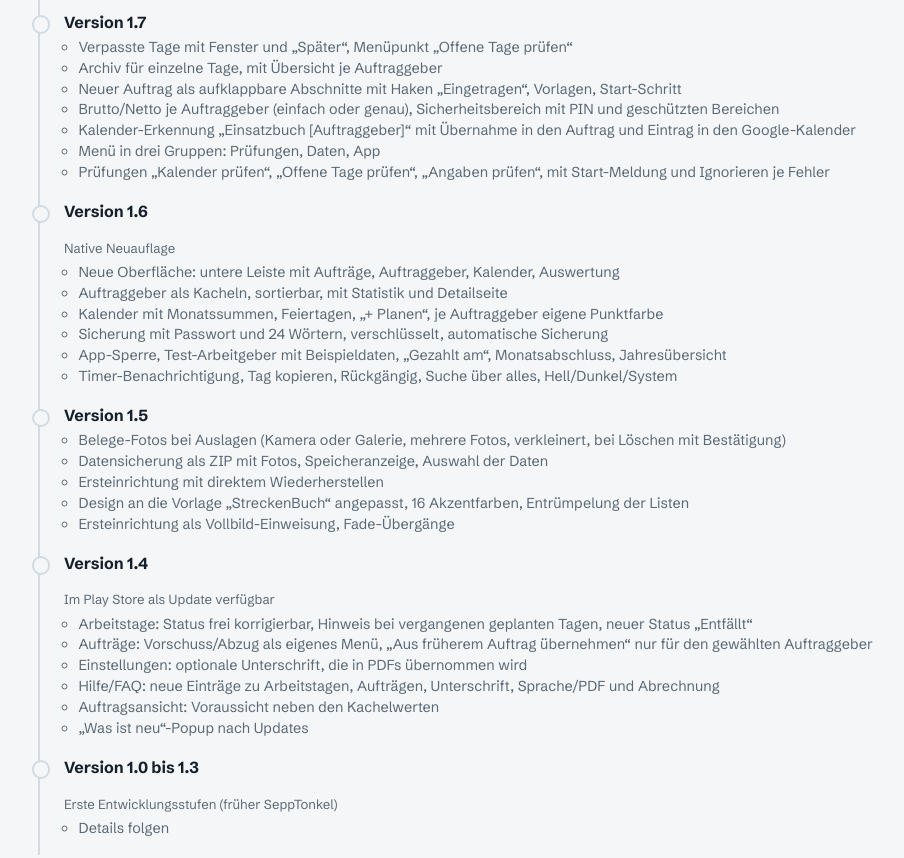
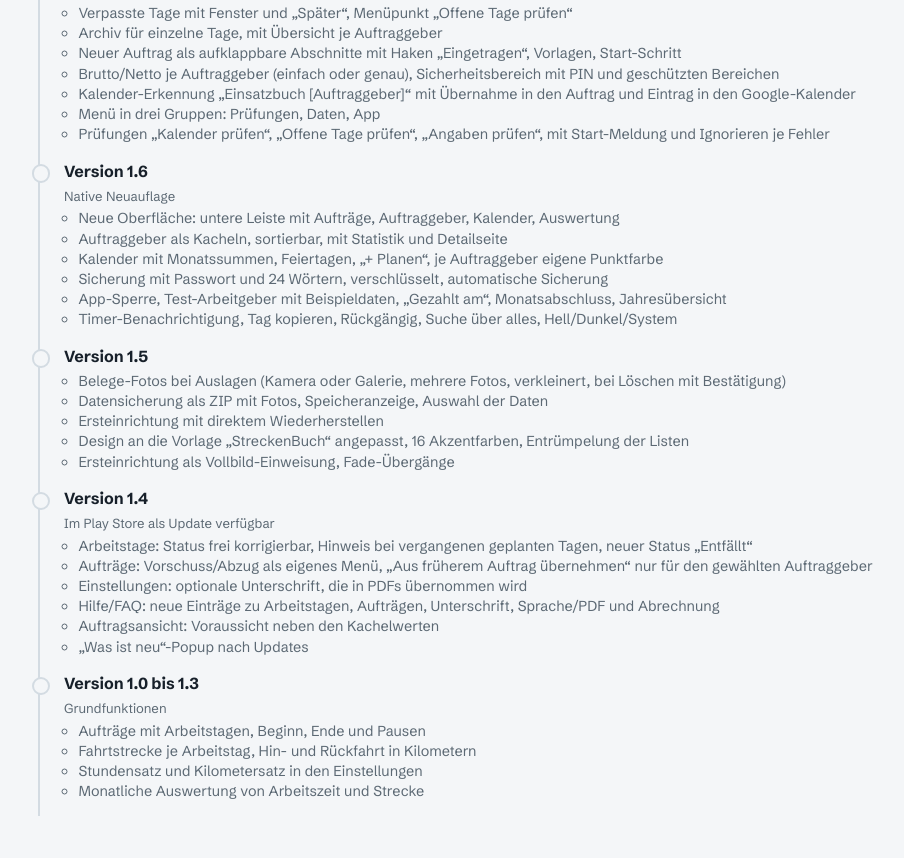
Before and after one commit to SeppelNet/seppdev, a plain HTML site: page einsatzbuch/versionen.html in a window 1280 px wide. Shown: the part 641-1499 px from the top of the page, without its empty margins (90-994 px from the left). Drawn offline with Linux system fonts and the light colour scheme.

Commit message:
Show 1.0 to 1.3 as basic functions and tighten version list spacing
Co-Authored-By: Claude Haiku 5.5 <noreply@anthropic.com>
Claude-Session: https://claude.ai/code/session_01E1K343hC54woJrBqTKYrLa

```diff
--- a/einsatzbuch/versionen.html
+++ b/einsatzbuch/versionen.html
@@ -105,9 +105,12 @@
       </li>
       <li>
         <h3>Version 1.0 bis 1.3</h3>
-        <p class="when">Erste Entwicklungsstufen (früher SeppTonkel)</p>
+        <p class="when">Grundfunktionen</p>
         <ul>
-          <li>Details folgen</li>
+          <li>Aufträge mit Arbeitstagen, Beginn, Ende und Pausen</li>
+          <li>Fahrtstrecke je Arbeitstag, Hin- und Rückfahrt in Kilometern</li>
+          <li>Stundensatz und Kilometersatz in den Einstellungen</li>
+          <li>Monatliche Auswertung von Arbeitszeit und Strecke</li>
         </ul>
       </li>
     </ol>
--- a/style.css
+++ b/style.css
@@ -210,3 +210,7 @@ h2 { font-size: 1.6rem; letter-spacing: -0.02em; margin: 0 0 1.25rem; }
 .timeline.compact .when { font-size: 0.82rem; margin-bottom: 0.2rem; }
 .timeline.compact ul { font-size: 0.9rem; line-height: 1.45; padding-left: 0.9rem; }
 .timeline.compact li li { margin: 0; }
+.timeline.compact p { margin: 0; }
+.timeline.compact .when { margin-bottom: 0.1rem; }
+.timeline.compact ul { line-height: 1.4; }
+.timeline.compact > li { padding-bottom: calc(0.9rem * var(--sp)); }
```
